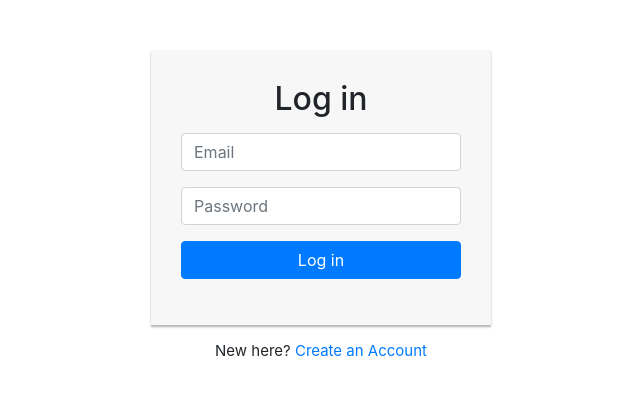
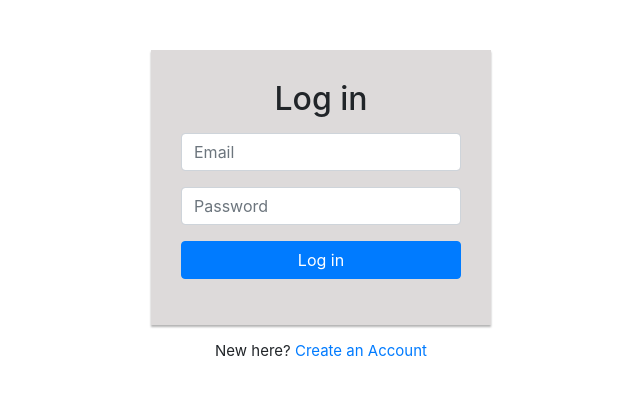
Before and after one commit to kudieyram/blog_app, a React (Create React App) app: page / in a window 1280 px wide. Shown: the top 396 px of the page, without its empty margins (319-959 px from the left). Built offline with nearby package versions, Linux system fonts and the light colour scheme.

Commit message:
change background colour

```diff
--- a/src/App.css
+++ b/src/App.css
@@ -2,10 +2,10 @@
   width: 340px;
   margin: 50px auto;
   font-size: 15px;
-}
-.login-form form {
+ }
+ .login-form form {
   margin-bottom: 15px;
-  background: #f7f7f7;
+  background: #dddada;
   box-shadow: 0px 2px 2px rgba(0, 0, 0, 0.3);
   padding: 30px;
 }
@@ -20,3 +20,19 @@
   font-size: 15px;
   font-weight: bold;
 }
+
+.container {
+  background-color: lightblue;
+}
+body {
+  padding: 0;
+  margin: 0;
+  background-color: rgb(163, 163, 230);
+  background-size: 300px 100px;
+  background-repeat: no-repeat;
+}
+
+code {
+  font-family: source-code-pro, Menlo, Monaco, Consolas, 'Courier New',
+    monospace;
+}
--- a/src/components/LogIn.js
+++ b/src/components/LogIn.js
@@ -11,7 +11,7 @@ function LogInComponent() {
         alert('😍Sign In Successful')
     }
   return (
-    <div>
+    <div >
         <div className="login-form">
     <form>
         <h2 className="text-center">Log in</h2>
--- a/src/index.css
+++ b/src/index.css
@@ -1,10 +1,35 @@
+.login-form {
+  width: 340px;
+  margin: 50px auto;
+  font-size: 15px;
+ }
+ .login-form form {
+  margin-bottom: 15px;
+  background: #dddada;
+  box-shadow: 0px 2px 2px rgba(0, 0, 0, 0.3);
+  padding: 30px;
+}
+.login-form h2 {
+  margin: 0 0 15px;
+}
+.form-control, .btn {
+  min-height: 38px;
+  border-radius: 2px;
+}
+.btn {
+  font-size: 15px;
+  font-weight: bold;
+}
+
+.container {
+  background-color: lightblue;
+}
 body {
+  padding: 0;
   margin: 0;
-  font-family: -apple-system, BlinkMacSystemFont, 'Segoe UI', 'Roboto', 'Oxygen',
-    'Ubuntu', 'Cantarell', 'Fira Sans', 'Droid Sans', 'Helvetica Neue',
-    sans-serif;
-  -webkit-font-smoothing: antialiased;
-  -moz-osx-font-smoothing: grayscale;
+  background-color: rgb(26, 26, 158);
+  background-size: 300px 100px;
+  background-repeat: no-repeat;
 }
 
 code {
```
Also changed, not shown: src/router.js (added), 2 other files (tests, documents, lock files or other folders).
